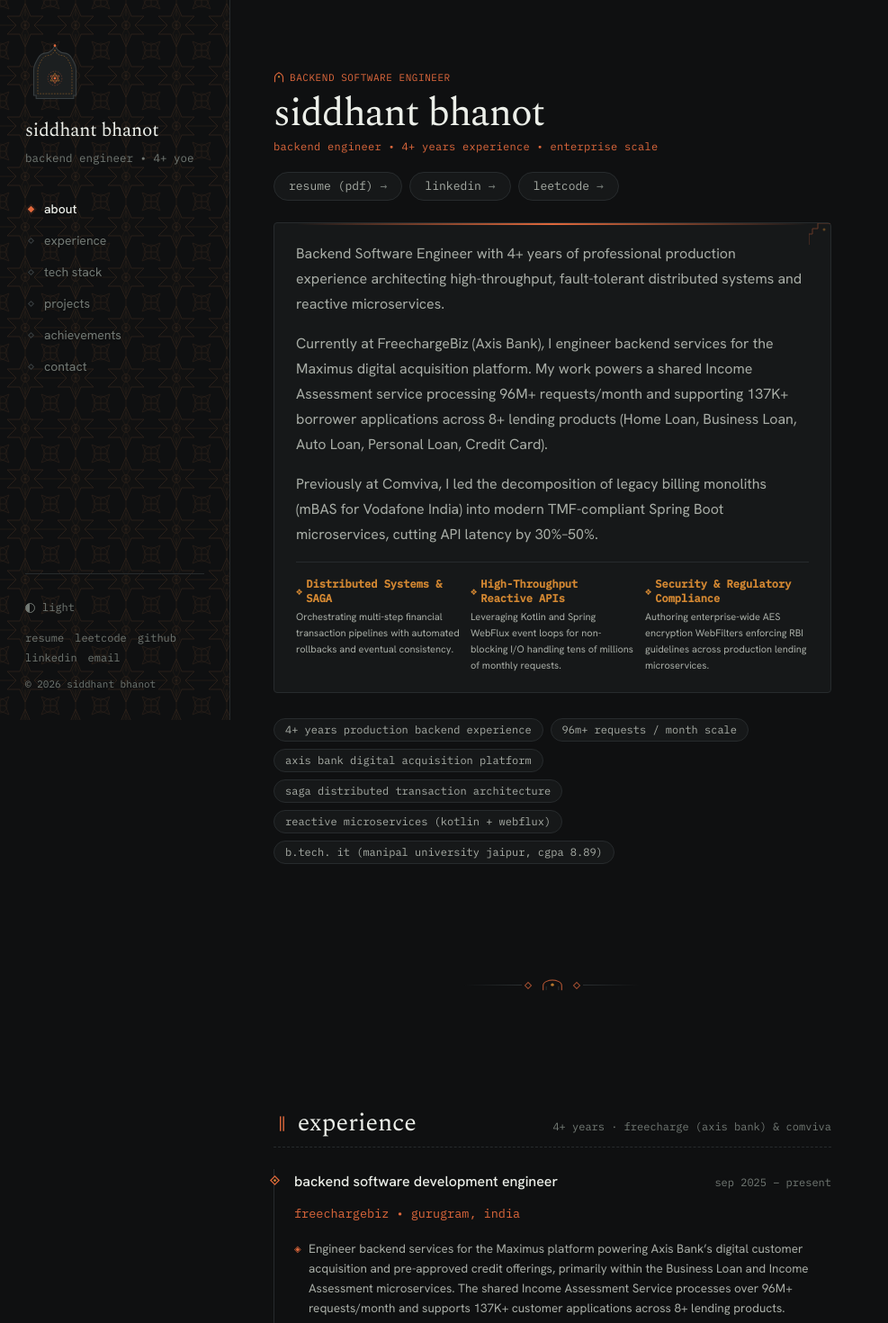
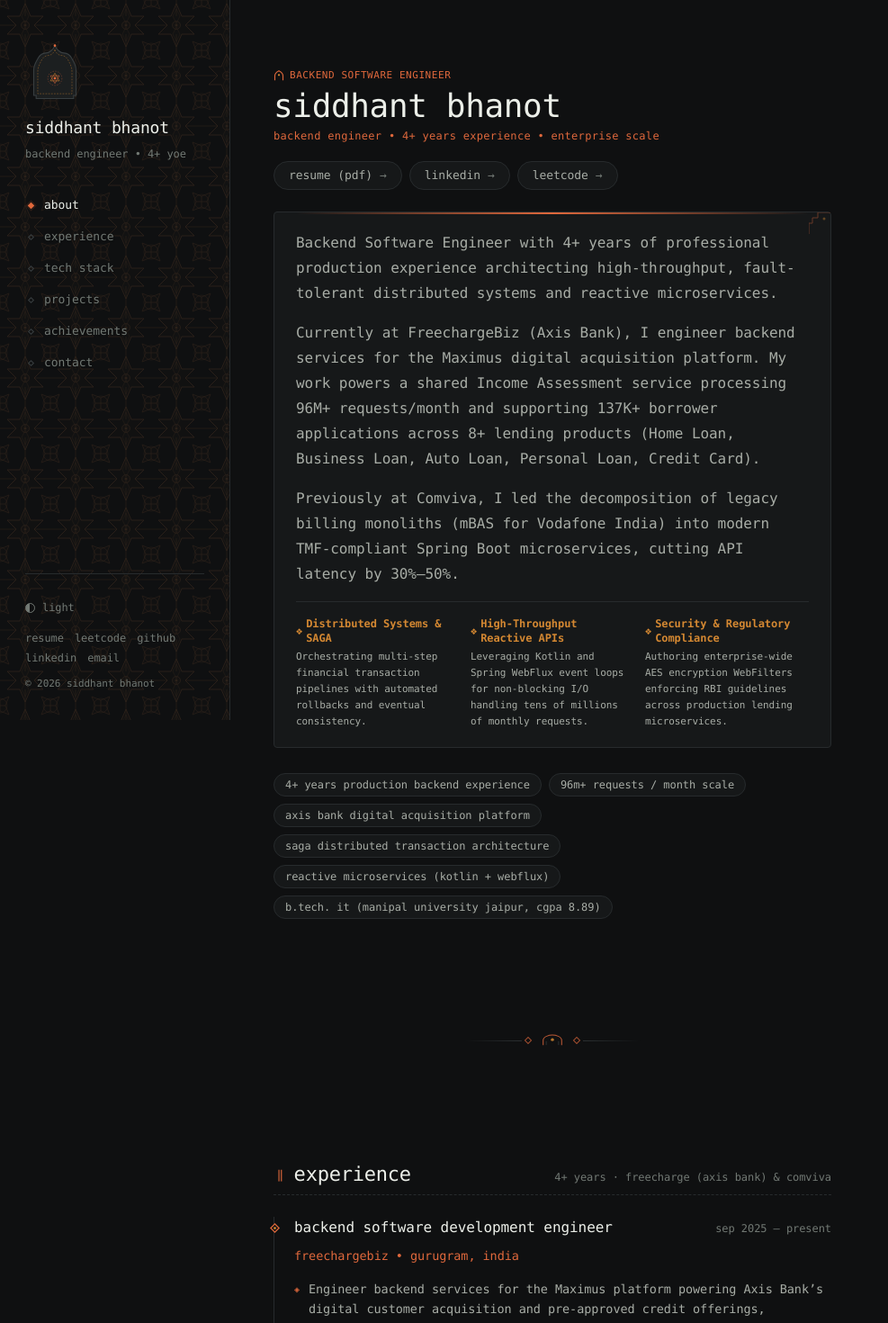
Before and after one commit to siddhantBhanot/personal-website, a Next.js app: page / in a window 1280 px wide. Shown: the top 1470 px of the page at 90% size, without its empty margins (0-987 px from the left). Built offline with nearby package versions, Linux system fonts and the light colour scheme.

Commit message:
Update website typography to Monaco across the entire site

```diff
--- a/src/app/contact/page.tsx
+++ b/src/app/contact/page.tsx
@@ -13,7 +13,7 @@ export default function ContactIndexPage() {
           </Link>
         </div>
         <SectionArchBadge label="get in touch" />
-        <h1 className="text-[36px] font-light text-[var(--ink)] mt-1">contact</h1>
+        <h1 className="text-[30px] sm:text-[34px] font-medium text-[var(--ink)] mt-1 font-mono">contact</h1>
         <p className="text-sm font-mono text-[var(--ink-faint)] mt-2">
           reach out for backend engineering, reactive distributed systems, or architecture consulting.
         </p>
--- a/src/app/experience/page.tsx
+++ b/src/app/experience/page.tsx
@@ -13,7 +13,7 @@ export default function ExperienceIndexPage() {
           </Link>
         </div>
         <SectionArchBadge label="production history" />
-        <h1 className="text-[36px] font-light text-[var(--ink)] mt-1">experience</h1>
+        <h1 className="text-[30px] sm:text-[34px] font-medium text-[var(--ink)] mt-1 font-mono">experience</h1>
         <p className="text-sm font-mono text-[var(--ink-faint)] mt-2">
           4+ years of designing and maintaining distributed fintech and telecom systems in production.
         </p>
--- a/src/app/globals.css
+++ b/src/app/globals.css
@@ -1,4 +1,10 @@
 @import "tailwindcss";
+
+@theme {
+  --font-mono: "Monaco", "SF Mono", Menlo, "IBM Plex Mono", Consolas, "Courier New", monospace;
+  --font-sans: "Monaco", "SF Mono", Menlo, "IBM Plex Mono", Consolas, "Courier New", monospace;
+  --font-serif: "Monaco", "SF Mono", Menlo, "IBM Plex Mono", Consolas, "Courier New", monospace;
+}
 
 /* Indic Architectural Design Tokens & cneuralnets.xyz Minimalist UX */
 :root, [data-theme="light"] {
@@ -74,9 +80,9 @@
   --sidebar-width: 256px;
   --hairline: 1px;
   --duration: 180ms;
-  --font-serif: "Spectral", "Iowan Old Style", Georgia, serif;
-  --font-sans: "Hanken Grotesk", ui-sans-serif, system-ui, sans-serif;
-  --font-mono: "IBM Plex Mono", ui-monospace, "SF Mono", Menlo, monospace;
+  --font-serif: "Monaco", "SF Mono", Menlo, "IBM Plex Mono", Consolas, "Courier New", monospace;
+  --font-sans: "Monaco", "SF Mono", Menlo, "IBM Plex Mono", Consolas, "Courier New", monospace;
+  --font-mono: "Monaco", "SF Mono", Menlo, "IBM Plex Mono", Consolas, "Courier New", monospace;
 }
 
 * {
@@ -91,9 +97,10 @@ body {
   margin: 0;
   background: var(--bg);
   color: var(--ink-soft);
-  font-family: var(--font-sans);
-  font-size: 16px;
-  line-height: 28px;
+  font-family: var(--font-mono);
+  font-size: 14px;
+  line-height: 24px;
+  letter-spacing: -0.005em;
   -webkit-font-smoothing: antialiased;
   min-height: 100vh;
   position: relative;
@@ -132,8 +139,9 @@ body::before {
 /* Headings & typography */
 h1, h2, h3, h4 {
   color: var(--ink);
-  font-family: var(--font-serif);
-  font-weight: 300;
+  font-family: var(--font-mono);
+  font-weight: 500;
+  letter-spacing: -0.01em;
   text-wrap: balance;
   margin: 0;
 }
@@ -178,16 +186,16 @@ h1, h2, h3, h4 {
 
 .nn-side-name {
   margin: 0;
-  font-family: var(--font-serif);
-  font-weight: 400;
-  font-size: 21px;
-  line-height: 26px;
+  font-family: var(--font-mono);
+  font-weight: 500;
+  font-size: 18px;
+  line-height: 24px;
   color: var(--ink);
   letter-spacing: -0.01em;
 }
 
 .nn-side-role {
-  font-size: 12.5px;
+  font-size: 12px;
   line-height: 18px;
   color: var(--ink-faint);
   font-family: var(--font-mono);
@@ -207,8 +215,9 @@ h1, h2, h3, h4 {
   gap: var(--space-3);
   padding: 6px var(--space-3);
   border-radius: var(--radius-sm);
-  font-size: 14px;
+  font-size: 13px;
   line-height: 20px;
+  font-family: var(--font-mono);
   color: var(--ink-faint);
   text-decoration: none;
   position: relative;
@@ -348,9 +357,11 @@ h1, h2, h3, h4 {
 }
 
 .nn-section h2 {
-  font-size: 28px;
-  line-height: 36px;
-  letter-spacing: -0.005em;
+  font-family: var(--font-mono);
+  font-size: 22px;
+  line-height: 28px;
+  font-weight: 500;
+  letter-spacing: -0.01em;
   color: var(--ink);
   display: flex;
   align-items: center;
@@ -572,21 +583,21 @@ h1, h2, h3, h4 {
 
 .post {
   max-width: var(--measure);
-  font: 400 16px/28px var(--font-sans);
+  font: 400 14px/24px var(--font-mono);
   color: var(--ink-soft);
 }
 
 .post h1 {
   margin: 0;
   color: var(--ink);
-  font: 300 38px/46px var(--font-serif);
+  font: 500 28px/36px var(--font-mono);
   letter-spacing: -0.01em;
 }
 
 .nn-post-subtitle {
   margin: 14px 0;
   color: var(--ink-soft);
-  font: italic 300 18px/28px var(--font-serif);
+  font: 400 15px/24px var(--font-mono);
 }
 
 .nn-post-meta {
@@ -610,8 +621,9 @@ h1, h2, h3, h4 {
 
 .blog-body h2, .blog-body h3 {
   color: var(--ink);
-  font-family: var(--font-serif);
-  font-weight: 300;
+  font-family: var(--font-mono);
+  font-weight: 500;
+  letter-spacing: -0.01em;
   margin-top: 48px;
   font-size: 24px;
   line-height: 32px;
--- a/src/app/layout.tsx
+++ b/src/app/layout.tsx
@@ -19,7 +19,7 @@ export default function RootLayout({
         <link rel="preconnect" href="https://fonts.googleapis.com" />
         <link rel="preconnect" href="https://fonts.gstatic.com" crossOrigin="anonymous" />
         <link
-          href="https://fonts.googleapis.com/css2?family=Hanken+Grotesk:ital,wght@0,400;0,500;0,600;1,400&family=IBM+Plex+Mono:wght@400;500&family=Spectral:ital,wght@0,300;0,400;0,600;1,300;1,400&display=swap"
+          href="https://fonts.googleapis.com/css2?family=IBM+Plex+Mono:ital,wght@0,400;0,500;0,600;1,400&display=swap"
           rel="stylesheet"
         />
         <script
--- a/src/app/page.tsx
+++ b/src/app/page.tsx
@@ -23,7 +23,7 @@ export default function HomePage() {
         <div className="flex flex-wrap items-start justify-between gap-4">
           <div>
             <SectionArchBadge label="backend software engineer" />
-            <h1 className="text-[38px] sm:text-[44px] leading-[46px] sm:leading-[50px] font-light text-[var(--ink)] tracking-tight mt-1 font-serif">
+            <h1 className="text-[30px] sm:text-[36px] leading-[38px] sm:leading-[42px] font-medium text-[var(--ink)] tracking-tight mt-1 font-mono">
               siddhant bhanot
             </h1>
             <p className="text-xs font-mono text-[var(--accent)] mt-1 tracking-wide">
@@ -100,7 +100,7 @@ export default function HomePage() {
       <section id="experience" className="flex flex-col gap-6">
         <div className="nn-section">
           <h2>
-            <span className="text-[var(--accent)] font-serif font-light">॥</span> experience
+            <span className="text-[var(--accent)] font-mono font-normal">॥</span> experience
           </h2>
           <span className="nn-section-aside">4+ years · freecharge (axis bank) & comviva</span>
         </div>
@@ -154,7 +154,7 @@ export default function HomePage() {
       <section id="stack" className="flex flex-col gap-6">
         <div className="nn-section">
           <h2>
-            <span className="text-[var(--accent)] font-serif font-light">॥</span> tech stack
+            <span className="text-[var(--accent)] font-mono font-normal">॥</span> tech stack
           </h2>
           <span className="nn-section-aside">languages • frameworks • distributed systems</span>
         </div>
@@ -198,7 +198,7 @@ export default function HomePage() {
       <section id="projects" className="flex flex-col gap-6">
         <div className="nn-section">
           <h2>
-            <span className="text-[var(--accent)] font-serif font-light">॥</span> projects
+            <span className="text-[var(--accent)] font-mono font-normal">॥</span> projects
           </h2>
           <span className="nn-section-aside">{projects.length} featured systems</span>
         </div>
@@ -213,7 +213,7 @@ export default function HomePage() {
 
               <div className="flex flex-wrap items-baseline justify-between gap-2">
                 <div>
-                  <h3 className="text-lg font-serif font-medium text-[var(--ink)] flex items-center gap-2">
+                  <h3 className="text-base font-mono font-medium text-[var(--ink)] flex items-center gap-2">
                     <span className="text-xs text-[var(--accent-gold)]">❖</span>
                     <Link
                       href={`/projects#${proj.slug}`}
@@ -255,7 +255,7 @@ export default function HomePage() {
                 </div>
               </div>
 
-              <p className="text-xs leading-relaxed text-[var(--ink-soft)] font-sans">
+              <p className="text-xs leading-relaxed text-[var(--ink-soft)] font-mono">
                 {proj.data.summary}
               </p>
 
@@ -294,7 +294,7 @@ export default function HomePage() {
       <section id="achievements" className="flex flex-col gap-6">
         <div className="nn-section">
           <h2>
-            <span className="text-[var(--accent)] font-serif font-light">॥</span> achievements & awards
+            <span className="text-[var(--accent)] font-mono font-normal">॥</span> achievements & awards
           </h2>
           <span className="nn-section-aside">verified recognitions</span>
         </div>
@@ -307,7 +307,7 @@ export default function HomePage() {
             >
               <HaveliCornerBracket position="top-right" />
               <div className="flex flex-wrap items-baseline justify-between gap-2">
-                <h3 className="text-base font-serif font-medium text-[var(--ink)] flex items-center gap-2">
+                <h3 className="text-sm sm:text-base font-mono font-medium text-[var(--ink)] flex items-center gap-2">
                   <span className="text-xs text-[var(--accent-gold)]">❖</span>
                   {item.title}
                 </h3>
@@ -348,7 +348,7 @@ export default function HomePage() {
       <section id="contact" className="flex flex-col gap-6 relative">
         <div className="nn-section">
           <h2>
-            <span className="text-[var(--accent)] font-serif font-light">॥</span> contact
+            <span className="text-[var(--accent)] font-mono font-normal">॥</span> contact
           </h2>
           <span className="nn-section-aside">{profile.location.toLowerCase()}</span>
         </div>
```
Also changed, not shown: src/app/projects/page.tsx (+6 -6 lines), content/projects/covid-chatbot.md (line endings or trailing spaces), content/projects/finding-ideal-house.md (line endings or trailing spaces), src/data/achievements.ts (line endings or trailing spaces), 1 other file (tests, documents, lock files or other folders).
